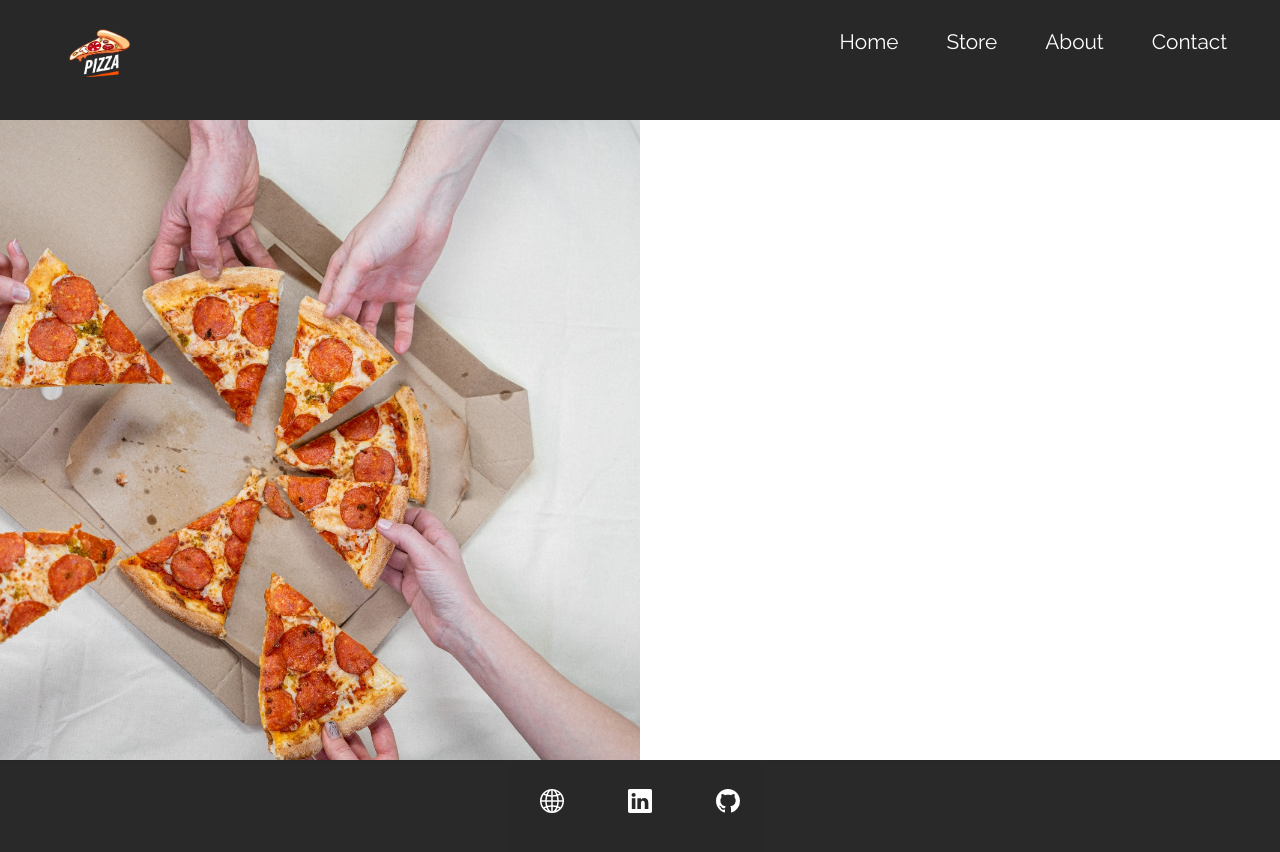
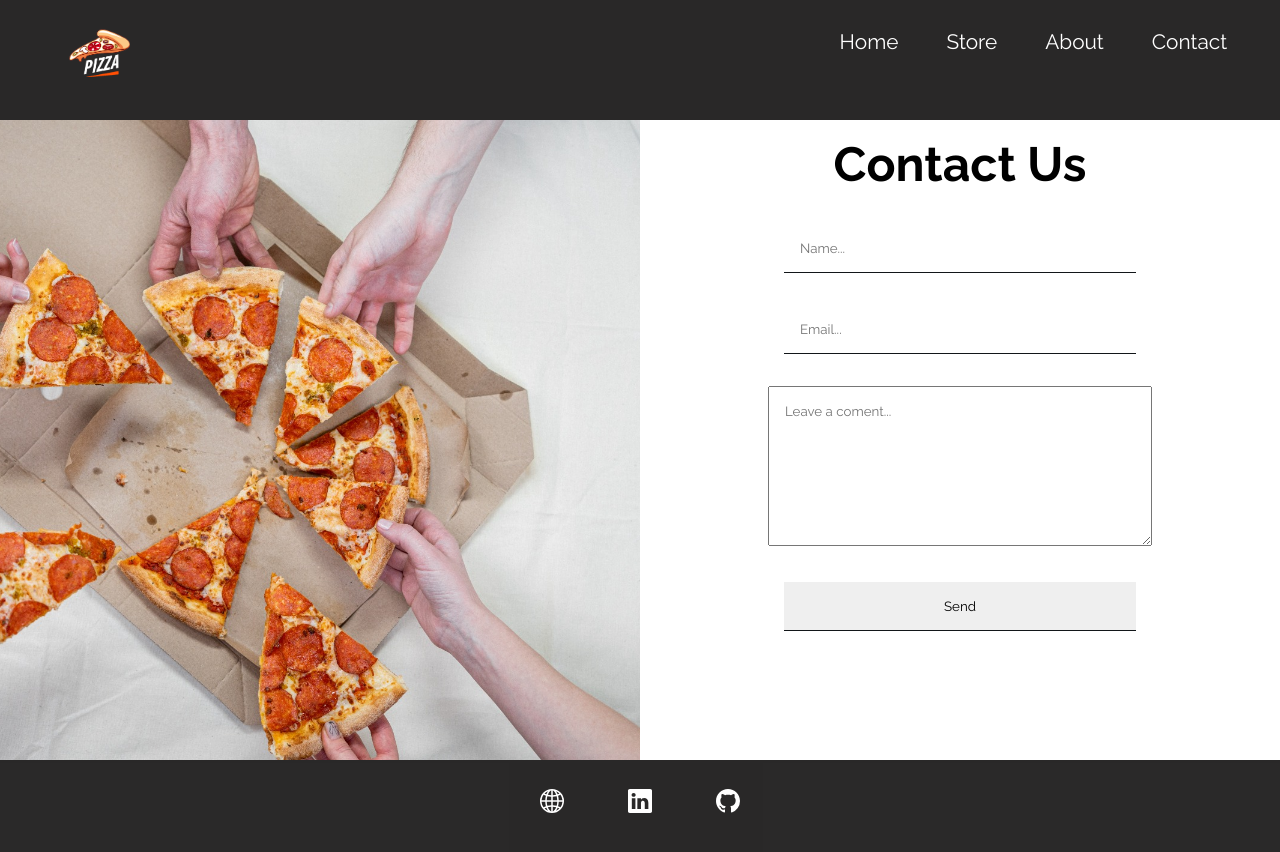
Before and after one commit to ComfortNt/Pizzeria, a React (Vite) app: page /Contact in a window 1280 px wide. Shown: the top 852 px of the page. Built offline with nearby package versions, Linux system fonts and the light colour scheme.

Commit message:
Contact page done

```diff
--- a/src/Componets/Contact.jsx
+++ b/src/Componets/Contact.jsx
@@ -13,6 +13,15 @@ function Contact(){
                 </div>
 
                 <div className="contact-form">
+                    <h1>Contact Us</h1>
+                    <form action="">
+                        <input type="text"  placeholder='Name...'/> <br />
+
+                        <input type="email"  placeholder='Email...'/> <br />
+
+                        <textarea name="comments" id="" placeholder='Leave a coment...'></textarea>
+                        <input type="Submit" value="Send" />
+                    </form>
 
                 </div>
         </div>
--- a/src/Styles/Contact.css
+++ b/src/Styles/Contact.css
@@ -7,6 +7,7 @@
 
     display: flex;
     flex: 50%;
+
 }
 
 .contact-image{
@@ -20,5 +21,30 @@
 
 .contact-form{
     width: 100%;
+    text-align: center;
+}
+
+.contact-form h1{
+
+    padding: 1rem;
+    font-size: 3rem;
+}
+
+.contact-form input{
+    border: none;
+    width: 55%;
+    border-bottom: 1px solid #121619;
+    outline: none;
+    padding: 1rem;
+    margin: 1rem;
 
 }
+
+.contact-form textarea{
+
+    width: 60%;
+    height: 10rem;
+    outline: none;
+    padding: 1rem;
+    margin: 1rem;
+}
```
